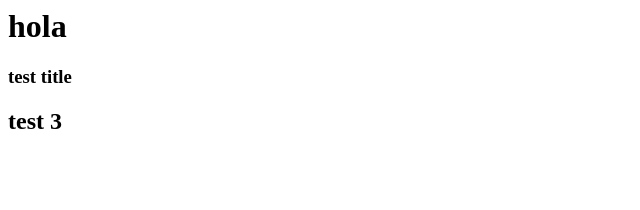
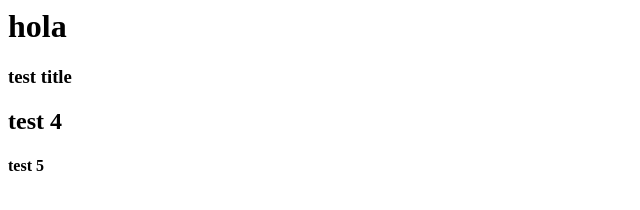
Before and after one commit to fati-zahra/test2, a plain HTML site: page index.html in a window 1280 px wide. Shown: the full height of the page, 0-640 px from the left. Drawn offline with Linux system fonts and the light colour scheme.

Commit message:
new push

```diff
--- a/index.html
+++ b/index.html
@@ -1,3 +1,4 @@
 <h1>hola</h1>
 <h3>test title<h3>
-<h2>  test 3 <h2>
+<h2>  test 4 <h2>
+<h4>  test 5 <h4>
```
